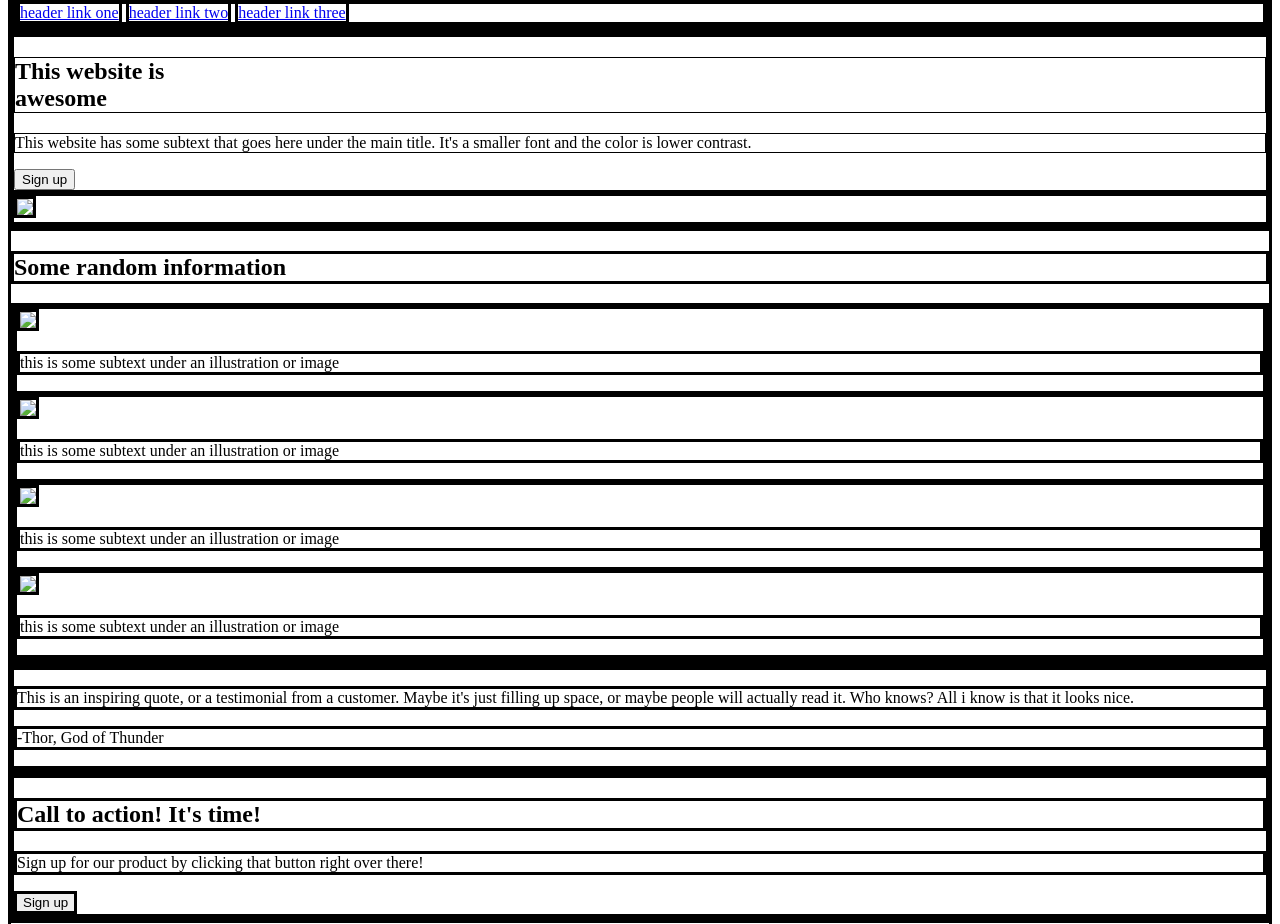
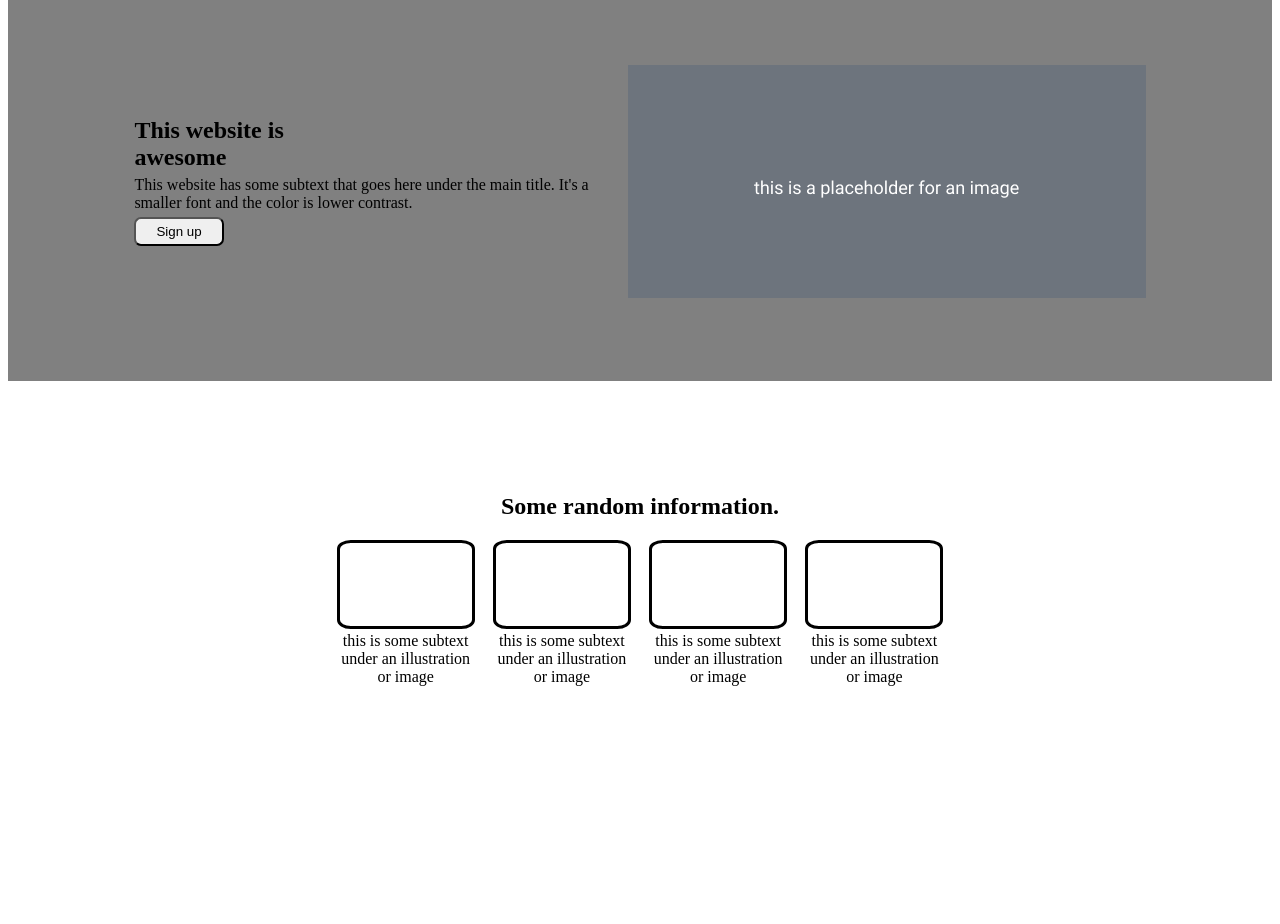
Before and after one commit to Tr33-k5/landing-page, a plain HTML site: page index.html in a window 1280 px wide. Shown: the part 92-1016 px from the top of the page. Drawn offline with Linux system fonts and the light colour scheme.

Commit message:
Edit: index.html and styles.css, add a placeholder img

```diff
--- a/index.html
+++ b/index.html
@@ -10,69 +10,71 @@
 </head>
 
 <body>
-   <header style="border: solid black;" class="section section-header">
-      <nav style="border: solid black;"class="navbar">
-         <div style="border: solid black;" class="logo-container">
-            <h1 style="border: solid black;">Header Logo</h1>
+   <header class="section section-header">
+      <nav class="navbar">
+      <div class="logo-container">
+            <h1>Header Logo</h1>
          </div>
-         <div style="border: solid black;" class="links-container">
-            <a style="border: solid black;"href="#">header link one</a>
-            <a style="border: solid black;" href="#">header link two</a>
-            <a style="border: solid black;" href="#">header link three</a>
+         <div class="links-container">
+            <a href="#">header link one</a>
+            <a href="#">header link two</a>
+            <a href="#">header link three</a>
          </div>
       </nav>
    </header>
 
-   <div style="border: solid black;" class="section section-hero">
-      <div style="border: solid black;" class="hero-text">
-         <h2 style="border: solid 1px black;">This website is<br>awesome</h2>
-         <p style="border: 1px solid black;">This website has some subtext that goes here under the main title. It's a smaller font and the color is lower contrast.</p>
-         <button style="border: 1 px solid black;">Sign up</button>
+   <div class="section section-hero">
+      <div class="hero-text">
+         <h2 >This website is<br>awesome</h2>
+         <p >This website has some subtext that goes here under the main title. It's a smaller font and the color is lower contrast.</p>
+         <button >Sign up</button>
       </div>
-      <div style="border: solid black;" class="hero-img">
-         <img src="#" style="border: solid black;">
+      <div class="hero-img">
+         <img src="./img/placeholder.png">
       </div>
    </div>
 
-   <div style="border: solid black;" class="section section-info">
-      <h2 style="border: solid black;">Some random information</h2>
-      <div style="border: solid black;" class="info-list">
-         <div style="border: solid black;">
-            <img src="#" style="border: solid black;">
-            <p style="border: solid black;">this is some subtext under an illustration or image</p>
+   <div class="section section-info">
+      <h2 >Some random information.</h2>
+      <div class="info-container">
+         <div class="info-cards">
+            <div></div>
+            <p >this is some subtext under an illustration or image</p>
          </div>
-         <div style="border: solid black;">
-            <img src="#" style="border: solid black;">
-            <p style="border: solid black;">this is some subtext under an illustration or image</p>
+         <div class="info-cards">
+            <div></div>
+            <p >this is some subtext under an illustration or image</p>
          </div>
-         <div style="border: solid black;">
-            <img src="#" style="border: solid black;">
-            <p style="border: solid black;">this is some subtext under an illustration or image</p>
+         <div class="info-cards">
+            <div></div>
+            <p >this is some subtext under an illustration or image</p>
          </div>
-         <div style="border: solid black;">
-            <img src="#" style="border: solid black;">
-            <p style="border: solid black;">this is some subtext under an illustration or image</p>
+         <div class="info-cards">
+            <div></div>
+            <p >this is some subtext under an illustration or image</p>
          </div>
       </div>
    </div>
 
-   <div style="border: solid black;" class="section section-quote">
-      <div style="border: solid black;" class="quote-container">
-         <p style="border: solid black;" class="quote">This is an inspiring quote, or a testimonial from a customer. Maybe it's just filling up space, or maybe people will actually read it. Who knows? All i know is that it looks nice.</p>
-         <p style="border: solid black;" class="author">-Thor, God of Thunder</p>
+   <div class="section section-quote">
+      <div class="quote-container">
+         <p class="quote">This is an inspiring quote, or a testimonial from a customer. Maybe it's just filling up space, or maybe people will actually read it. Who knows? All i know is that it looks nice.</p>
+         <p class="author">-Thor, God of Thunder</p>
       </div>
    </div>
 
-   <div style="border: solid black;" class="section section-signup">
-      <div style="border: solid black;" class="signup-container">
-         <h2 style="border: solid black;">Call to action! It's time!</h2>
-         <p style="border: solid black;">Sign up for our product by clicking that button right over there!</p>
-         <button style="border: solid black;">Sign up</button>
+   <div class="section section-signup">
+      <div class="signup-container">
+         <div class="signup-text">
+            <h2>Call to action! It's time!</h2>
+            <p>Sign up for our product by clicking that button right over there!</p>
+         </div>
+         <button class="signup-btn">Sign up</button>
       </div>
    </div>
 
-   <footer style="border: solid black;" class="section section-footer">
-      <p style="border: solid black;">Copyright c The Odin Project 2022</p>
+   <footer class="section section-footer">
+      <p>Copyright c The Odin Project 2022</p>
    </footer>
 </body>
 
--- a/styles.css
+++ b/styles.css
@@ -0,0 +1,149 @@
+.section {
+   padding: 0 10% 0 10%;
+}
+
+.section-header {
+   background-color: gray;
+   height: 65px;
+}
+
+.navbar {
+   display: flex;
+   align-items: center;
+}
+
+.logo-container {
+   font-size: 12px;
+   display: flex;
+   justify-content: flex-start;
+   flex: 1 1 30%;
+   color: white;
+}
+
+.links-container {
+   font-size: 10px;
+   display: flex;
+   justify-content: flex-end;
+   gap: 2%;
+   flex: 1 1 30%;
+   color: white;
+}
+
+.section-hero {
+   background-color: gray;
+   height: 400px;
+   display: flex;
+   flex-direction: row;
+   justify-content: center;
+}
+
+.hero-text {
+   flex: 1 1 30%;
+   display: flex;
+   flex-direction: column;
+   justify-content: center;
+   align-items: flex-start;
+   gap: 5px;
+}
+
+.hero-text h2,
+.hero-text p,
+.hero-text button {
+   margin: 0;
+   margin-right: 20px;
+}
+
+button {
+   padding: 5px 20px;
+   border-radius: 7px;
+}
+
+.hero-img {
+   flex: 1 1 30%;
+   display:flex;
+   justify-content: center;
+   align-items: center;
+}
+
+.hero-img img{
+   margin: 5% 0;
+}
+
+.section-info {
+   height: 400px;
+   display:flex;
+   flex-direction: column;
+   justify-content: center;
+   align-items: center;
+}
+
+.info-container {
+   padding: 0 20% 0 20%;
+   display: flex;
+   flex-direction: row;
+   justify-content: center;
+   align-items: center;
+   gap: 3%;
+}
+
+.info-cards {
+   display: flex;
+   flex-direction: column;
+   justify-content: flex-start;
+}
+
+.info-cards div {
+   border-radius: 10%;
+   border: solid black;
+   padding: 30%;
+}
+
+.info-cards p {
+   margin: 2%;
+   text-align: center;;
+}
+
+.section-quote {
+   height: 400px;
+   display: flex;
+}
+
+.quote-container {
+   display: flex;
+   flex-direction: column;
+   justify-content: center;
+   align-items: flex-end;
+   padding: 10% 20%;
+}
+
+.quote-container p {
+   margin: 0;
+}
+
+.section-signup {
+   height: 400px;
+   display: flex;
+   justify-content: center;
+}
+
+.signup-container {
+   margin: 10% 0;
+   width:100%;
+   display: flex;
+   flex-direction: row;
+   justify-content: space-around;
+   align-items: center;
+}
+
+.signup-text *{
+   margin: 0;
+}
+/*
+.signup-btn {
+
+}
+*/
+.section-footer {
+   height: 60px;
+   text-align: center;
+}
```
Also changed, not shown: img/placeholder.png (added).
